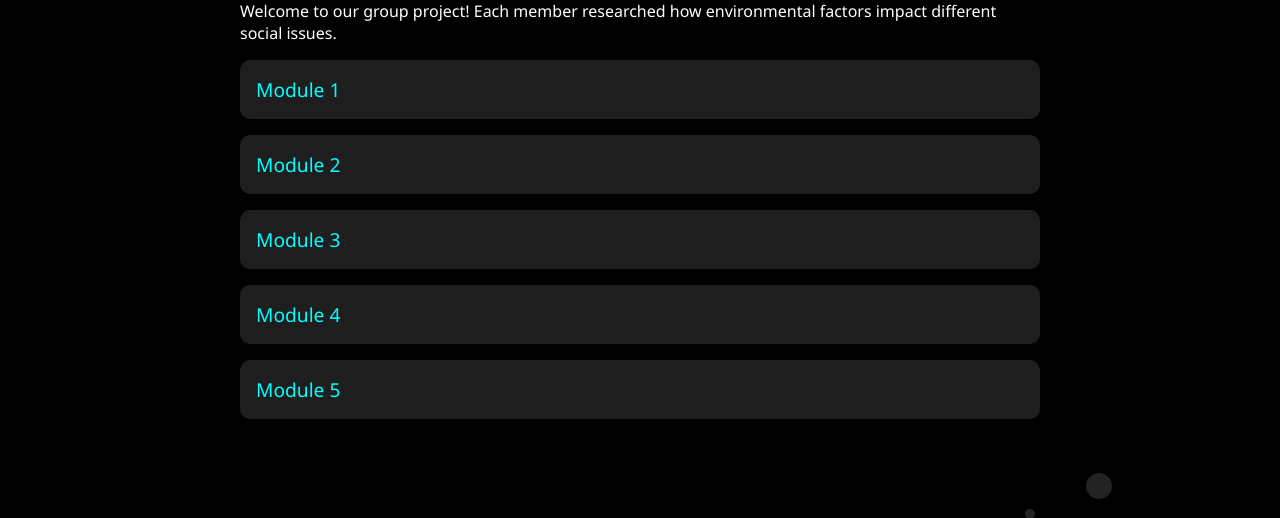
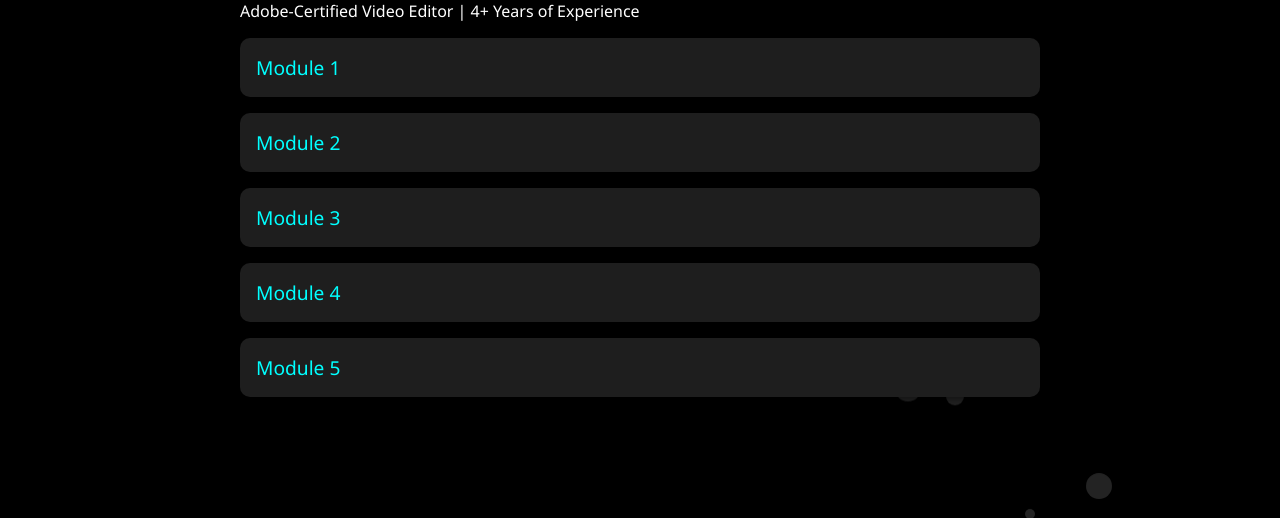
Before and after one commit to ZinFinTik/zaish-portfolio.github.io, a plain HTML site: page home.html in a window 1280 px wide. Shown: the part 282-800 px from the top of the page. Drawn offline with Linux system fonts and the light colour scheme.

Commit message:
Update home.html

```diff
--- a/home.html
+++ b/home.html
@@ -19,7 +19,7 @@
 
   <main>
     <h1>Environmental Impacts on Society</h1>
-    <p>Welcome to our group project! Each member researched how environmental factors impact different social issues.</p>
+    <p>Adobe-Certified Video Editor | 4+ Years of Experience</p>
     <ul>
       <a href="module1.html" class="link-box">Module 1</a>
       <a href="module2.html.html" class="link-box">Module 2</a>
```
